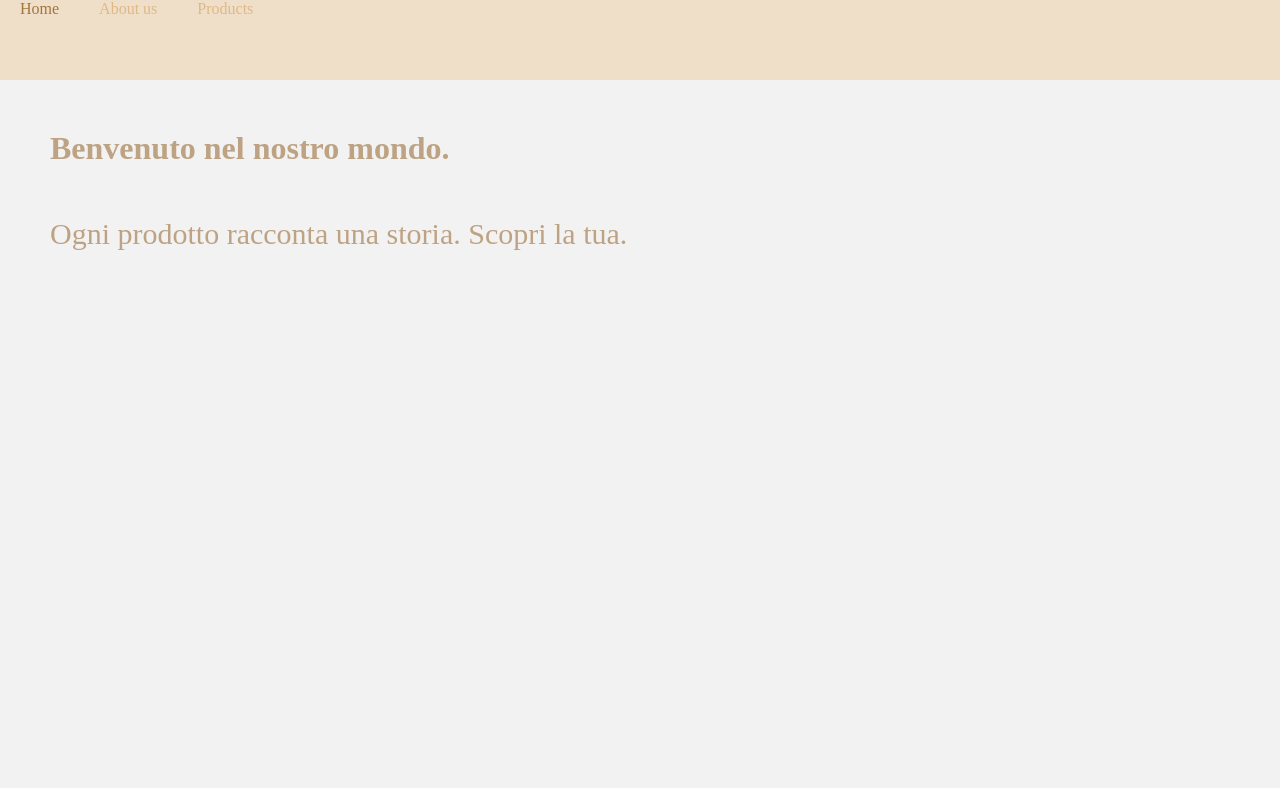
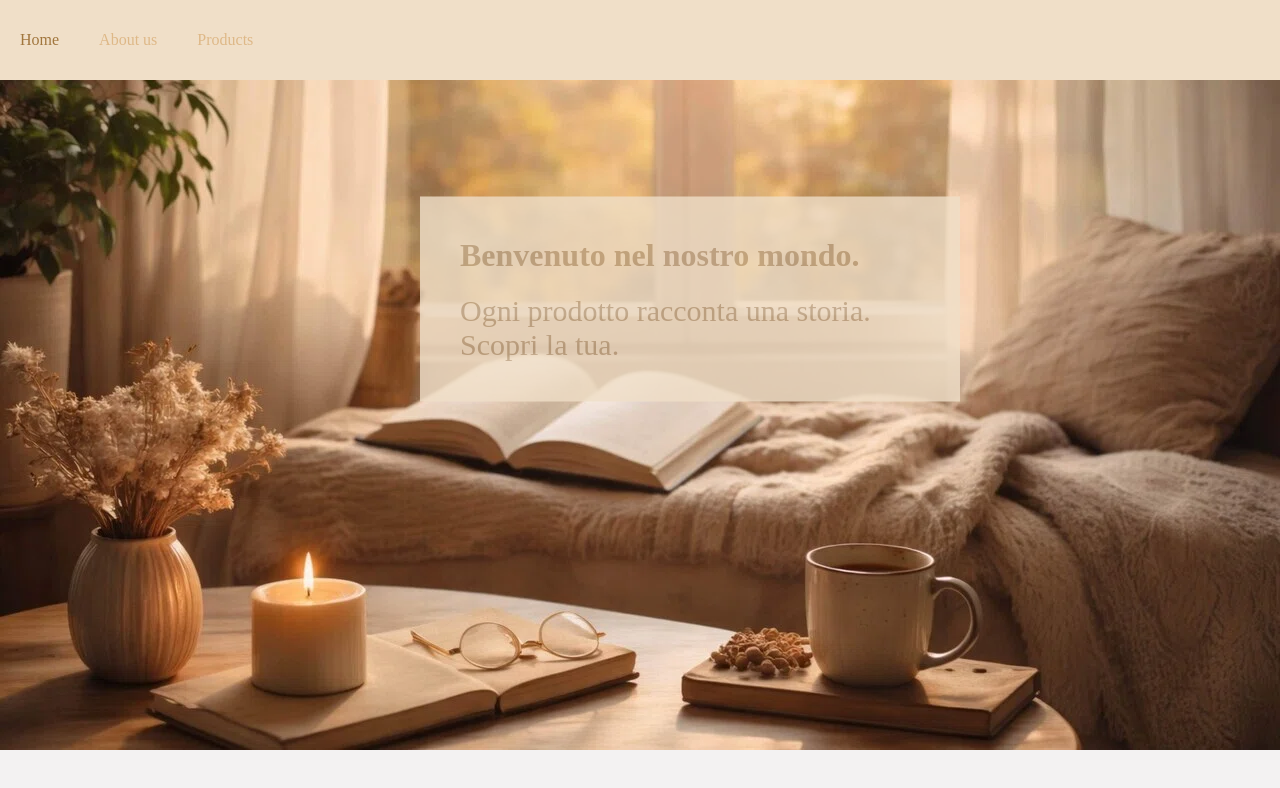
Before and after one commit to alessiaimprota/react-router, a React (Vite) app: page / in a window 1280 px wide. Shown: the top 788 px of the page. Built offline with nearby package versions, Linux system fonts and the light colour scheme.

Commit message:
add some stupid stuff from css

```diff
--- a/src/index.css
+++ b/src/index.css
@@ -10,19 +10,19 @@ body {
 }
 
 h1 {
-  margin: 50px;
+  margin: 20px;
 }
 
 .welcome {
   font-size: 30px;
-  margin: 0 50px;
+  margin: 20px;
 }
 .navbar {
   background-color: rgb(240, 223, 200);
   height: 80px;
 }
 
-.navbar ul {s
+.navbar ul {
   height: 100%;
   display: flex;
   list-style: none;
@@ -58,3 +58,22 @@ h1 {
 .price {
   color: brown;
 }
+
+.jumbotron {
+  width: 100%;
+}
+
+.jumbo {
+  position: relative;
+}
+
+.label-jumbo {
+  background-color: rgb(240, 223, 200);
+  position: absolute;
+  top: 25%;
+  left: 50%;
+  transform: translate(-50%, -50%);
+  margin: 50px;
+  opacity: 0.8;
+  padding: 20px;
+}
--- a/src/pages/Homepage.jsx
+++ b/src/pages/Homepage.jsx
@@ -1,10 +1,19 @@
 function Homepage() {
   return (
     <>
-      <h1>Benvenuto nel nostro mondo.</h1>
-      <p className="welcome">
-        Ogni prodotto racconta una storia. Scopri la tua.
-      </p>
+      <div className="jumbo">
+        <img
+          className="jumbotron"
+          src="../public/rectangle_large_type_2_e5682b4be8efeffa646a42775430b2ed.webp"
+          alt=""
+        />
+        <div className="label-jumbo">
+          <h1>Benvenuto nel nostro mondo.</h1>
+          <p className="welcome">
+            Ogni prodotto racconta una storia. Scopri la tua.
+          </p>
+        </div>
+      </div>
     </>
   );
 }
```
Also changed, not shown: public/rectangle_large_type_2_e5682b4be8efeffa646a42775430b2ed.webp (added).
